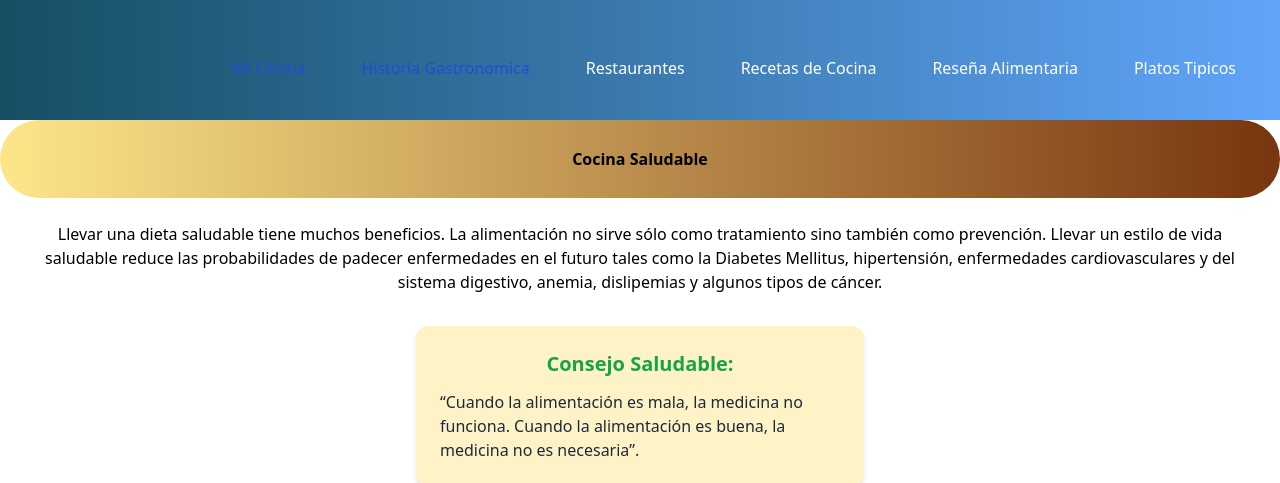
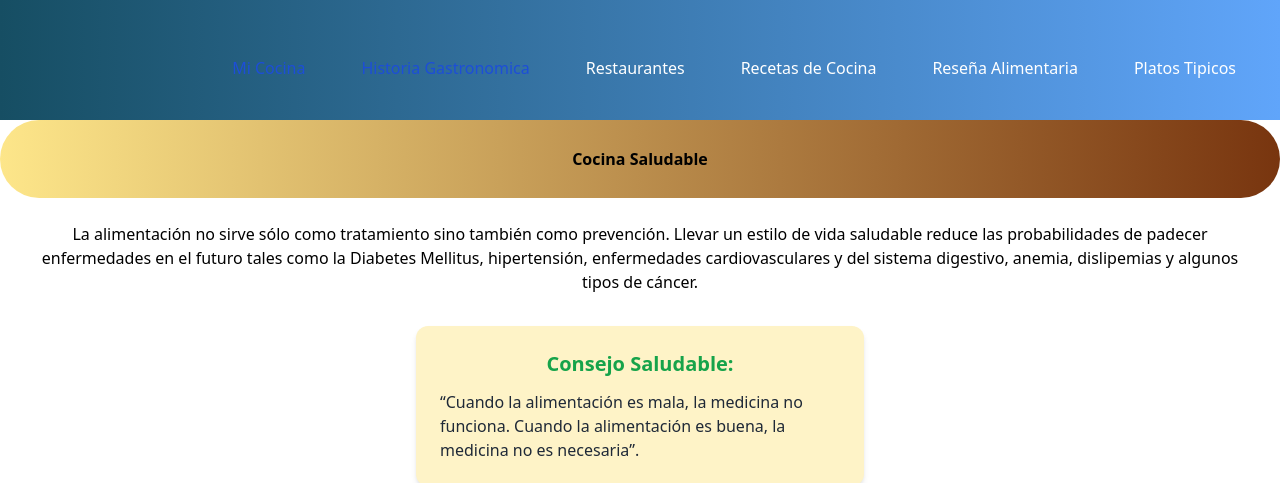
Before and after one commit to gusugus/GestionConfiguracion2024S1, a Flask app: page /pages/ResAlimentaria.html in a window 1280 px wide. Shown: the top 483 px of the page. Run offline with Flask 3, Linux system fonts and the light colour scheme; some libraries are stand-ins or nearby versions.

Commit message:
cambio al texto

```diff
--- a/proyecto/templates/pages/ResAlimentaria.html
+++ b/proyecto/templates/pages/ResAlimentaria.html
@@ -57,7 +57,7 @@
         <h1 class="text-center font-black p-6"> Cocina Saludable</h1>
       </div>
       <div class="text-center p-6">
-        <p>Llevar una dieta saludable tiene muchos beneficios. La alimentación no sirve sólo como tratamiento sino también como prevención. Llevar un estilo de vida saludable reduce las probabilidades de padecer enfermedades en el futuro tales como la Diabetes Mellitus, hipertensión, enfermedades cardiovasculares y del
+        <p>La alimentación no sirve sólo como tratamiento sino también como prevención. Llevar un estilo de vida saludable reduce las probabilidades de padecer enfermedades en el futuro tales como la Diabetes Mellitus, hipertensión, enfermedades cardiovasculares y del
           sistema digestivo, anemia, dislipemias y algunos tipos de cáncer.</p>
       </div>
       <div class="max-w-md p-2 mx-auto mt-2 bg-red-200 sm:shadow-md sm::rounded-md sm:bg-red-100 sm:p-6 md:bg-amber-100 rounded-xl" >
```
